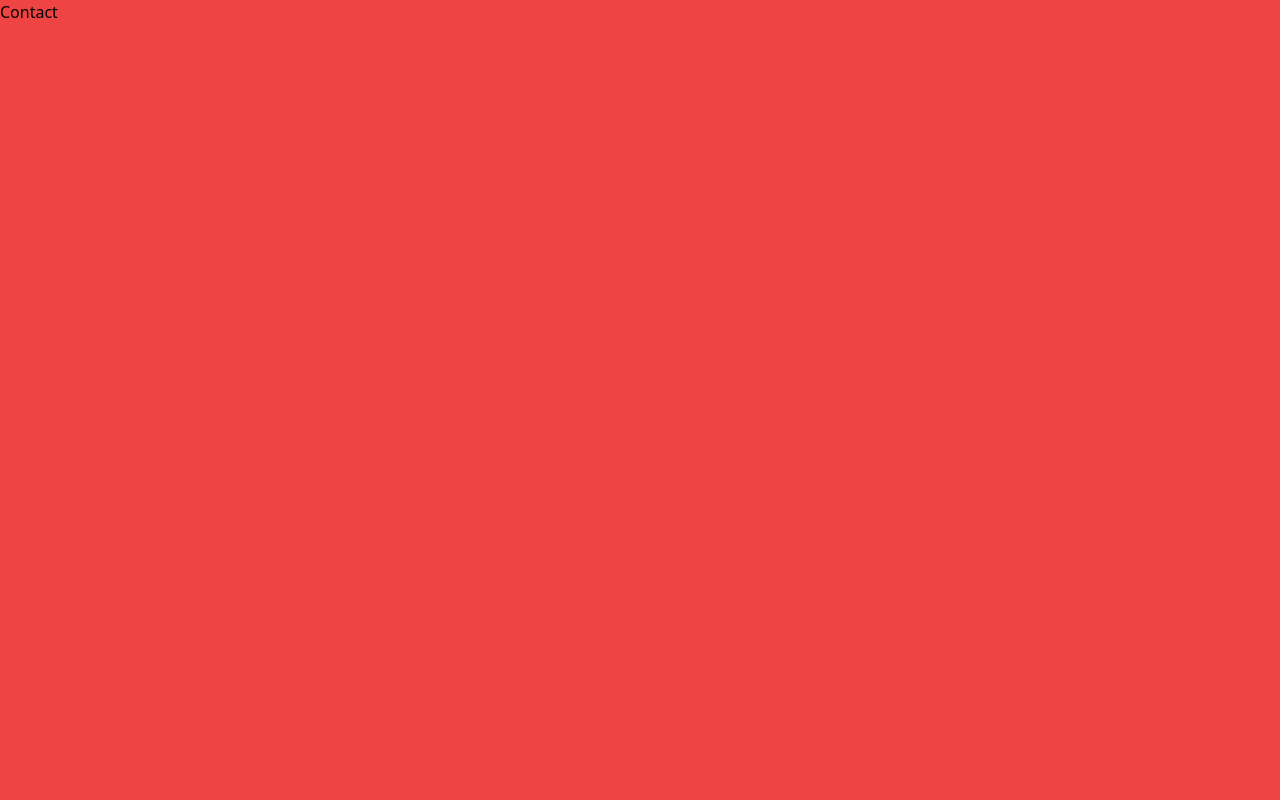
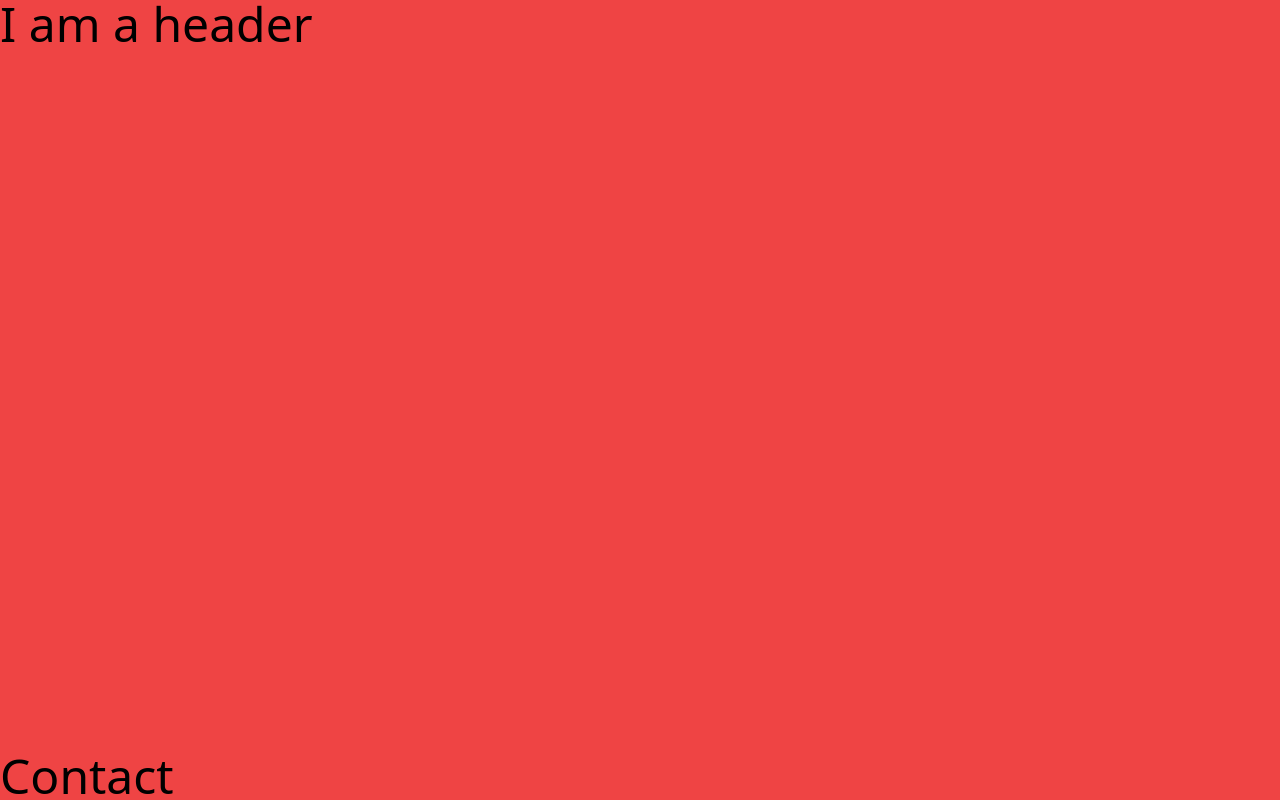
Before and after one commit to Kankenny/kankenny-website, a React (Create React App) app: page /contact in a window 1280 px wide. Built offline with nearby package versions, Linux system fonts and the light colour scheme.

Commit message:
Create template for the Header component

```diff
--- a/src/App.js
+++ b/src/App.js
@@ -5,10 +5,12 @@ import Contact from './layout/Contact'
 import Home from './layout/Home'
 import Projects from './layout/Projects'
 import Error404 from './layout/Error404'
+import Header from './components/header/Header'
 
 function App() {
 	return (
-		<div className="h-screen bg-red-500">
+		<div className="h-screen bg-red-500 text-5xl flex flex-col justify-between">
+			<Header></Header>
 			<Routes>
 				Hello World!
 				<Route path="/" element={<Home />}></Route>
--- /dev/null
+++ b/src/components/header/Header.js
@@ -0,0 +1,7 @@
+import React from 'react'
+
+function Header() {
+	return <div>I am a header</div>
+}
+
+export default Header
```
